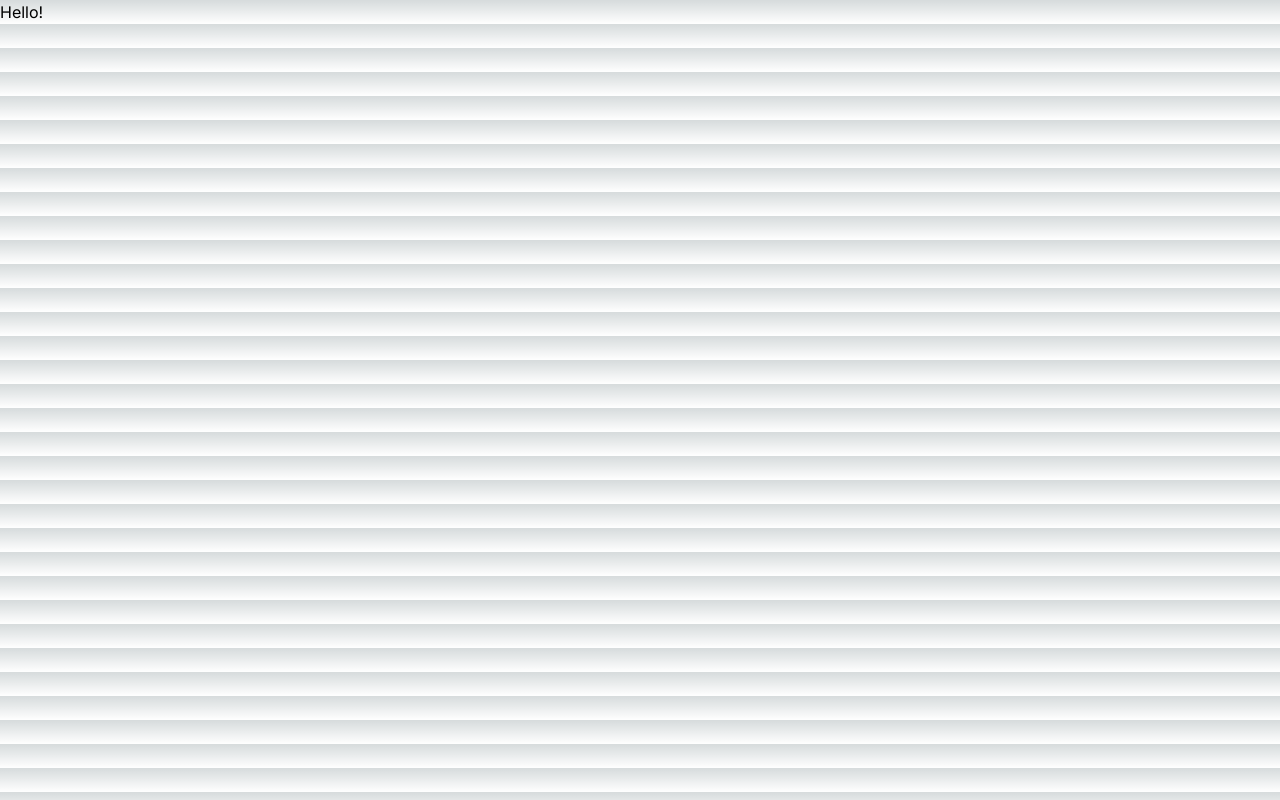
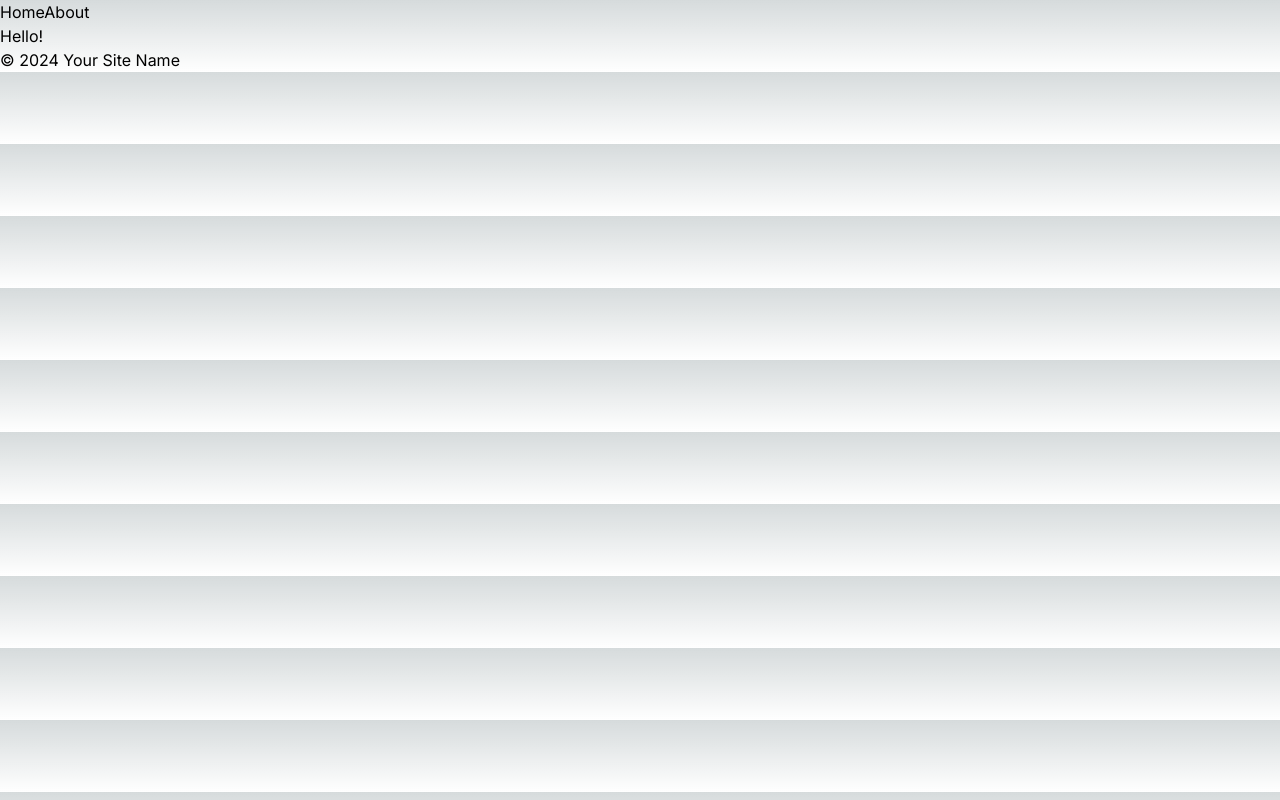
Before and after one commit to dannykamenov/FrontEnderAI, a Next.js app: page / in a window 1280 px wide. Built offline with nearby package versions, Linux system fonts and the light colour scheme.

Commit message:
add footer and header

```diff
--- /dev/null
+++ b/src/app/components/Footer.tsx
@@ -0,0 +1,11 @@
+
+const Footer = () => {
+    return (
+      <footer>
+        <p>© 2024 Your Site Name</p>
+        {/* Add more footer content as needed */}
+      </footer>
+    );
+  };
+
+  export default Footer;
--- /dev/null
+++ b/src/app/components/Header.tsx
@@ -0,0 +1,17 @@
+import Link from 'next/link';
+
+const Header = () => {
+  return (
+      <nav>
+        <Link href="/">
+          Home
+        </Link>
+        <Link href="/about">
+          About
+        </Link>
+        {/* Add more links as needed */}
+      </nav>
+  );
+};
+
+export default Header;
--- a/src/app/layout.tsx
+++ b/src/app/layout.tsx
@@ -1,6 +1,9 @@
 import type { Metadata } from "next";
 import { Inter } from "next/font/google";
 import "./globals.css";
+
+import Footer from "./components/Footer";
+import Header from "./components/Header";
 
 const inter = Inter({ subsets: ["latin"] });
 
@@ -16,7 +19,11 @@ export default function RootLayout({
 }>) {
   return (
     <html lang="en">
-      <body className={inter.className}>{children}</body>
+      <body className={inter.className}>
+        <Header />
+        <main>{children}</main>
+        <Footer />
+      </body>
     </html>
   );
 }
```
